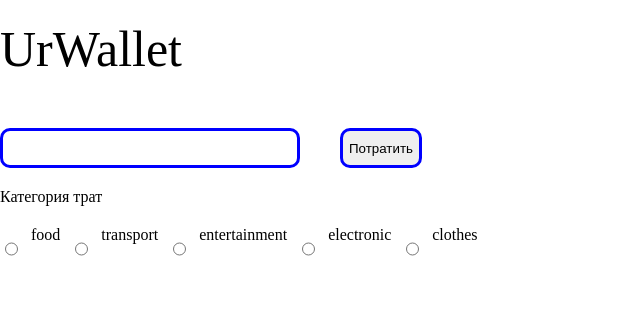
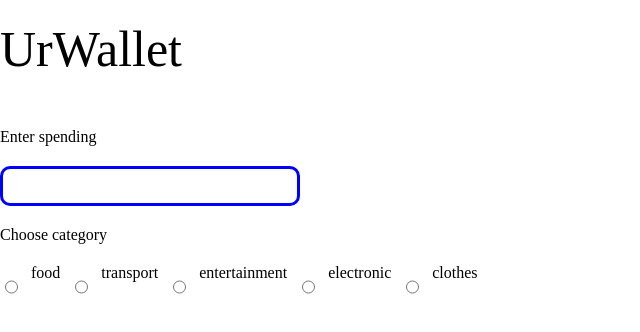
Before and after one commit to Yojimbo550/exps, a Vue app: page / in a window 1280 px wide. Shown: the top 332 px of the page, without its empty margins (0-640 px from the left). Built offline with nearby package versions, Linux system fonts and the light colour scheme.

Commit message:
spend in array

```diff
--- a/package.json
+++ b/package.json
@@ -7,10 +7,13 @@
     "build": "vue-cli-service build"
   },
   "dependencies": {
+    "@vuelidate/core": "^2.0.3",
+    "@vuelidate/validators": "^2.0.4",
     "core-js": "^3.8.3",
     "register-service-worker": "^1.7.2",
     "vue": "^3.2.13",
     "vue-router": "^4.0.3",
+    "vuelidate": "^0.7.7",
     "vuex": "^4.0.0"
   },
   "devDependencies": {
--- a/src/components/InputSection.vue
+++ b/src/components/InputSection.vue
@@ -1,20 +1,22 @@
 <template>
     <div class="MainSection">
+        Enter spending
         <div class="inputSection__Fields">
-        <input :value="exps.sum" @input="exps.sum = $event.target.value" class="inputField" type="text">
-        <input @click="createPost" class="inputField__submit" type="submit" value="Потратить">
+
+        <input :value="exps.sum"  @input="exps.sum = $event.target.value" class="inputField" type="number" required>
+        <input v-show="exps.category && exps.sum>0" @click="createPost" class="inputField__submit" type="submit" value="Потратить">
         </div>
-        <div class="InputSection__categories"> Категория трат
+        <div class="InputSection__categories"> Choose category
             <div class="InputSection__categories__buttons">
-            <input  class="InputSection__categories__button" id="one" type="radio" value="food" v-model="exps.category">
+            <input  class="InputSection__categories__button" id="one" type="radio" value="food" v-model="exps.category"  >
             <label for="one">food</label>
-            <input class="InputSection__categories__button" id="two" type="radio" value="transport" v-model="exps.category">
+            <input class="InputSection__categories__button" id="two" type="radio" value="transport" v-model="exps.category" >
             <label for="two">transport</label>
-            <input class="InputSection__categories__button"  id="three" type="radio" value="entertainment" v-model="exps.category">
+            <input class="InputSection__categories__button"  id="three" type="radio" value="entertainment" v-model="exps.category" >
             <label for="three">entertainment</label>
-            <input class="InputSection__categories__button"  id="four" type="radio" value="electronic" v-model="exps.category">
+            <input class="InputSection__categories__button"  id="four" type="radio" value="electronic" v-model="exps.category" >
             <label for="four">electronic</label>
-            <input class="InputSection__categories__button" id="five" type="radio" value="clothes" v-model="exps.category">
+            <input class="InputSection__categories__button" id="five" type="radio" value="clothes" v-model="exps.category" >
             <label for="five">clothes</label>
             </div>
         </div>
@@ -23,25 +25,37 @@
 </template>
 
 <script>
+
 export default {
+
     data() {
         return {
+
             exps: {
-                sum:'',
+                sum: {
+                    type:Number,
+                },
+                category: '',
             }
         }
     },
     methods: {
         createPost() {
+
             this.exps.id =Date.now();
+            this.exps.sum = this.exps.sum + ' dollars'
             this.$emit('create', this.exps)
             this.exps = {
                 sum: '',
                 category:'',
             }
+
+
+
         },
 
-    }
+    },
+
 }
 </script>
 
@@ -67,6 +81,11 @@ export default {
     border-radius: 10px;
     width: 300px;
 
+}
+input[type=number]::-webkit-inner-spin-button,
+input[type=number]::-webkit-outer-spin-button {
+  -webkit-appearance: none;
+  margin: 0;
 }
 .inputField__submit {
     border: 3px solid blue;
--- a/src/main.js
+++ b/src/main.js
@@ -3,4 +3,6 @@ import App from './App.vue'
 import './registerServiceWorker'
 
 
+
+
 createApp(App).mount('#app')
```
Also changed, not shown: 1 other file (tests, documents, lock files or other folders).
